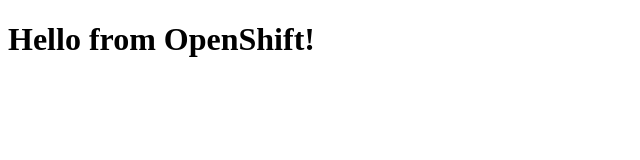
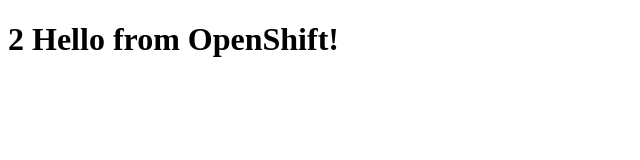
Before and after one commit to zawad-ux/web, a plain HTML site: page index.html in a window 1280 px wide. Shown: the whole page, without its empty margins (0-640 px from the left). Drawn offline with Linux system fonts and the light colour scheme.

Commit message:
Webhook test

```diff
--- a/index.html
+++ b/index.html
@@ -2,6 +2,6 @@
 <html>
 <head><title>My OpenShift App</title></head>
 <body>
-<h1>Hello from OpenShift!</h1>
+<h1>2 Hello from OpenShift!</h1>
 </body>
 </html>
```
